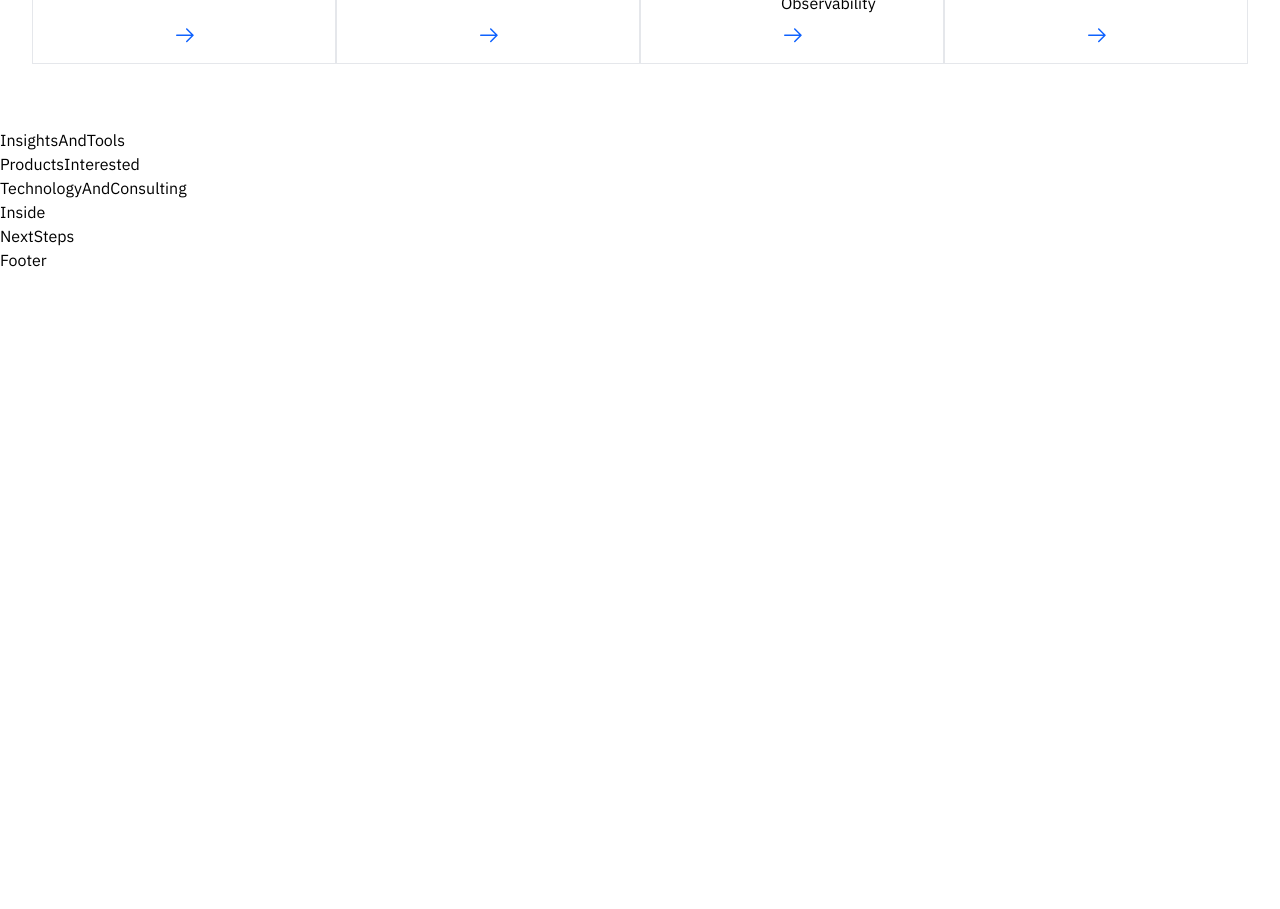
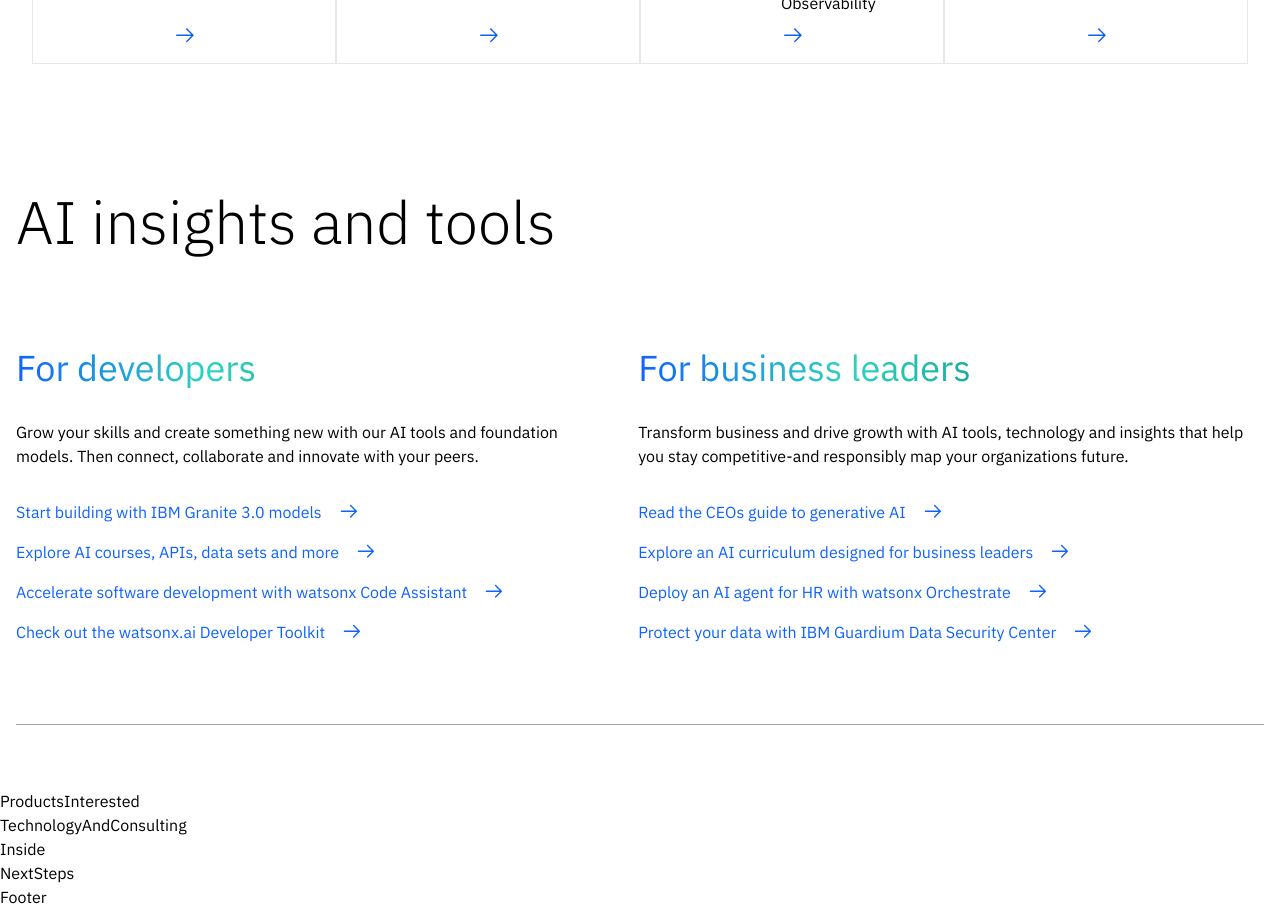
Before and after one commit to kirtanpatel01/ibm-clone, a React (Vite) app: page / in a window 1280 px wide. Shown: the part 960-1869 px from the top of the page. Before the commit the page ends 1232 px from the top, so only its background shows below. Built offline with nearby package versions, Linux system fonts and the light colour scheme.

Commit message:
insights and tools section added

```diff
--- a/src/Container/Home/InsightsAndTools.jsx
+++ b/src/Container/Home/InsightsAndTools.jsx
@@ -1,9 +1,56 @@
-import React from 'react'
+import React from "react";
+import { Link } from "react-router-dom";
+import { GoArrowRight } from "react-icons/go";
 
 function InsightsAndTools() {
+  const types = [
+    {
+      head: "For developers",
+      desc: "Grow your skills and create something new with our AI tools and foundation models. Then connect, collaborate and innovate with your peers.",
+      list: [
+        "Start building with IBM Granite 3.0 models",
+        "Explore AI courses, APIs, data sets and more",
+        "Accelerate software development with watsonx Code Assistant",
+        "Check out the watsonx.ai Developer Toolkit",
+      ],
+    },
+    {
+      head: "For business leaders",
+      desc: "Transform business and drive growth with AI tools, technology and insights that help you stay competitive-and responsibly map your organizations future.",
+      list: [
+        "Read the CEOs guide to generative AI",
+        "Explore an AI curriculum designed for business leaders",
+        "Deploy an AI agent for HR with watsonx Orchestrate",
+        "Protect your data with IBM Guardium Data Security Center",
+      ],
+    },
+  ];
+
   return (
-    <div>InsightsAndTools</div>
-  )
+    <div className='flex flex-col gap-8 my-16 mx-4 2xl:mx-0'>
+      <h1 className="text-4xl lg:text-6xl font-normal sm:font-light my-16">AI insights and tools</h1>
+      <ul className="flex flex-col lg:flex-row gap-32 lg:gap-12">
+        {types.map((type) => (
+          <li className="flex flex-col gap-8">
+            <h1 className="text-3xl lg:text-4xl bg-clip-text text-transparent bg-custom-gradient">{type.head}</h1>
+            <p>{type.desc}</p>
+            {type.list && (
+              <ul className="flex flex-col gap-3 lg:gap-4">
+                {type.list.map((item) => (
+                  <Link className="text-primary flex gap-4">
+                    <span>{item}</span>
+                    <GoArrowRight size={22}/>
+                  </Link>
+                ))}
+              </ul>
+            )}
+          </li>
+        ))}
+      </ul>
+
+      <div className='w-full h-[1px] bg-gray-400 mt-12'></div>
+    </div>
+  );
 }
 
-export default InsightsAndTools
+export default InsightsAndTools;
--- a/src/components/Navbar.jsx
+++ b/src/components/Navbar.jsx
@@ -150,10 +150,10 @@
               )}
             </div>
 
-            <div className="icons flex items-center gap-3 mr-4">
-              <GoSearch />
-              <TbMessage2Question />
-              <GoPerson />
+            <div className="icons flex items-center gap-8 mr-4">
+              <GoSearch size={20}/>
+              <TbMessage2Question size={20}/>
+              <GoPerson size={20}/>
             </div>
           </div>
         </div>
--- a/tailwind.config.js
+++ b/tailwind.config.js
@@ -9,7 +9,11 @@
       colors: {
         grayHover: '#e5e5e5',
         primary: '#0f62fe',
-        primaryHvr: '#0050e6'
+        primaryHvr: '#0050e6',
+        customGreen: '#0AFFD3',
+      },
+      backgroundImage: {
+        'custom-gradient': 'linear-gradient(to right, #0f62fe, #2dd4bf, #0d9488, #115e59)',
       },
     },
   },
```
